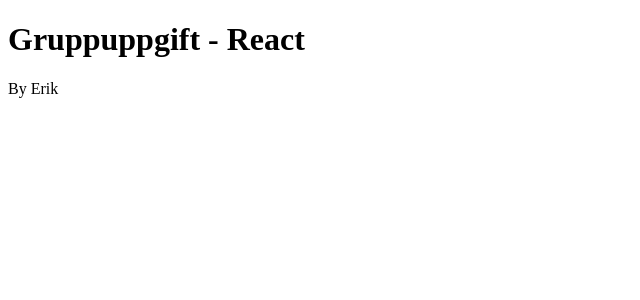
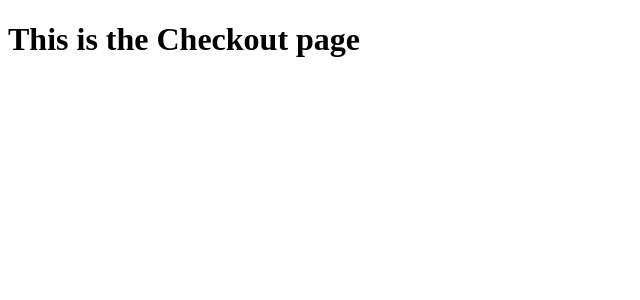
Before and after one commit to jazzjacob/react-grupparbete-webshop, a JavaScript app: page /checkout in a window 1280 px wide. Shown: the top 300 px of the page, without its empty margins (0-640 px from the left). Built offline with nearby package versions, Linux system fonts and the light colour scheme; the HTML template or start-up script is replaced by a standard one.

Commit message:
basic routing

```diff
--- a/src/App.js
+++ b/src/App.js
@@ -1,9 +1,17 @@
+import { BrowserRouter, Route, Routes } from "react-router-dom";
+import Checkout from "./components/Checkout";
+import Shop from "./components/Shop";
+import Layout from "./views/Layout";
+
 function App() {
   return (
-    <>
-      <h1>Gruppuppgift - React</h1>
-      <p>By Erik</p>
-    </>
+    <BrowserRouter>
+      <Routes>
+        <Route path="/" element={<Layout />} />
+        <Route index element={<Shop />} />
+        <Route path="checkout" element={<Checkout />} />
+      </Routes>
+    </BrowserRouter>
   );
 }
 
--- /dev/null
+++ b/src/components/Checkout.js
@@ -0,0 +1,9 @@
+const Checkout = () =>{
+    return (
+        <>
+            <h1>This is the Checkout page</h1>
+        </>
+    );
+};
+
+export default Checkout;
--- /dev/null
+++ b/src/components/Shop.js
@@ -0,0 +1,9 @@
+const Shop = () =>{
+    return (
+        <>
+            <h1>This is the shop page</h1>
+        </>
+    );
+};
+
+export default Shop;
--- /dev/null
+++ b/src/general/Navbar.js
@@ -0,0 +1,9 @@
+const Navbar = () =>  {
+    return(
+        <>
+            <h1>I'm a navbar</h1>
+        </>
+    );
+};
+
+export default Navbar;
--- /dev/null
+++ b/src/views/Layout.js
@@ -0,0 +1,9 @@
+import Navbar from "../general/Navbar"
+
+const Layout = () => {
+    return(
+        <Navbar/>
+    );
+};
+
+export default Layout;
```
Also changed, not shown: 1 other file (tests, documents, lock files or other folders).
